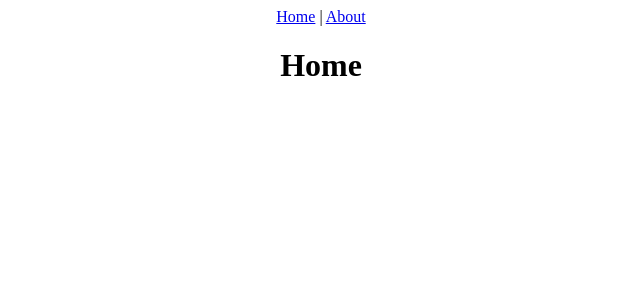
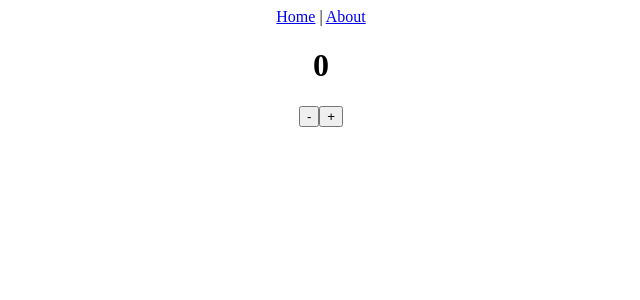
Before and after one commit to dav100ide-red/learn-pinia-setup, a Vue app: page / in a window 1280 px wide. Shown: the top 300 px of the page, without its empty margins (319-959 px from the left). Built offline with nearby package versions, Linux system fonts and the light colour scheme.

Commit message:
edit home template

```diff
--- a/src/views/HomeView.vue
+++ b/src/views/HomeView.vue
@@ -1,5 +1,9 @@
 <template>
     <div class="home">
-        <h1>Home</h1>
+        <h1>0</h1>
+        <div class="buttons">
+            <button>-</button>
+            <button>+</button>
+        </div>
     </div>
 </template>
```
